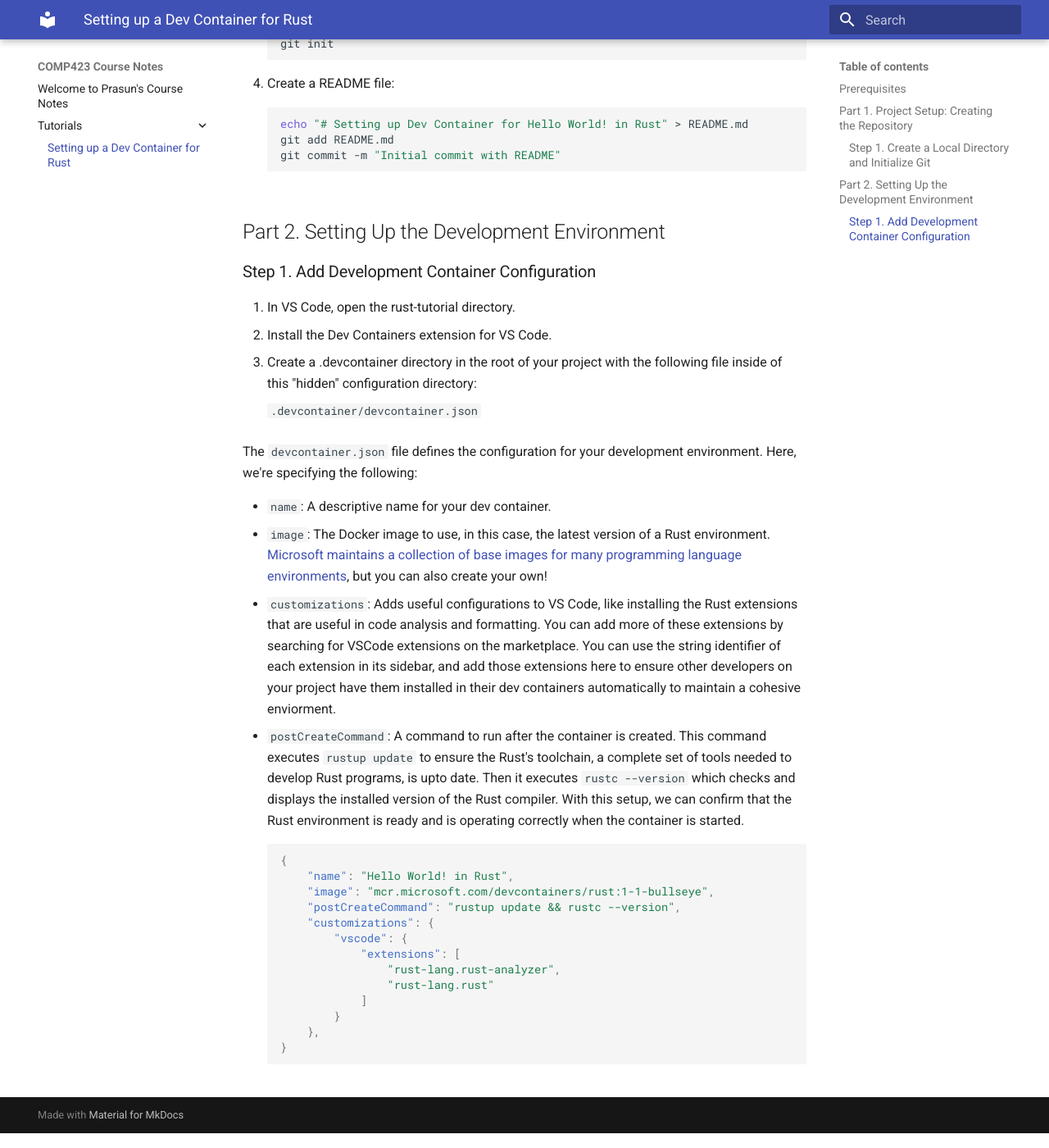
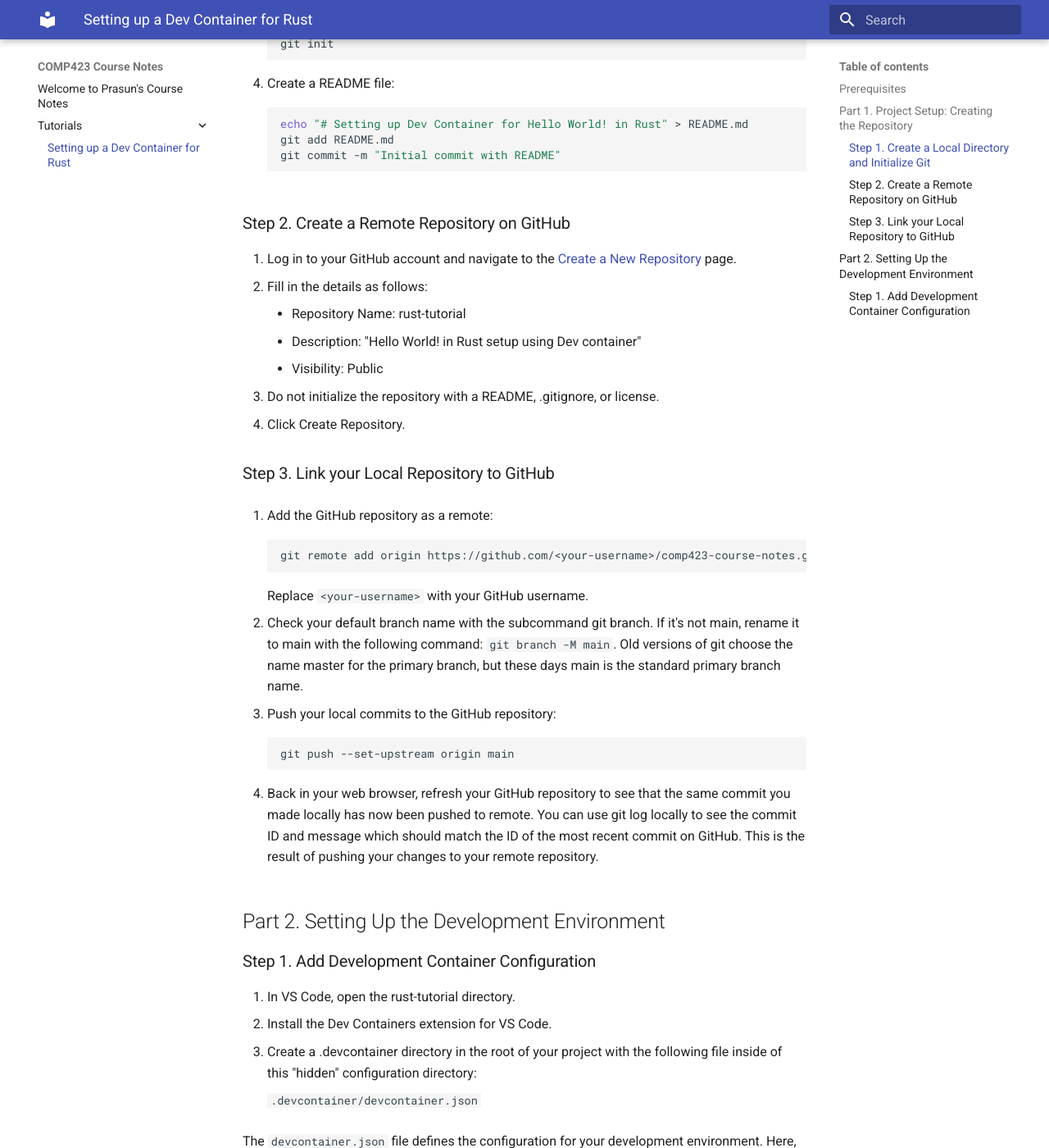
Before and after one commit to psap2/comp423-course-notes, an MkDocs documentation site: the page built from docs/tutorials/rust-setup.md, in a window 1280 px wide and 1400 px high, scrolled down 870 px. Shown: the whole window at 82% size. Built offline with MkDocs 1.6.1 and Material for MkDocs 9.7.7, drawn with Linux system fonts in a browser that asks for light colours.

Commit message:
Added missing instructions for setting up the development enviorment

````diff
--- a/docs/tutorials/rust-setup.md
+++ b/docs/tutorials/rust-setup.md
@@ -13,6 +13,7 @@ Hey! This tutorial will walk you through how to set up a dev container for Rust.
 
 ## Part 1. Project Setup: Creating the Repository
 ### Step 1. Create a Local Directory and Initialize Git
+
 1. Open your terminal or command prompt
 1. Create a new directory for the project. (Note: Of course, if you'd like to organize this tutorial somewhere else on your machine, go ahead and change into that parent directory first. By default this will be in your user's home directory.)
 
@@ -32,6 +33,33 @@ Hey! This tutorial will walk you through how to set up a dev container for Rust.
     git add README.md
     git commit -m "Initial commit with README"
     ```
+
+### Step 2. Create a Remote Repository on GitHub
+
+1. Log in to your GitHub account and navigate to the [Create a New Repository](https://github.com/new) page.
+1. Fill in the details as follows:
+    * Repository Name: rust-tutorial
+    * Description: "Hello World! in Rust setup using Dev container"
+    * Visibility: Public
+1. Do not initialize the repository with a README, .gitignore, or license.
+1. Click Create Repository.
+
+### Step 3. Link your Local Repository to GitHub
+1. Add the GitHub repository as a remote:
+    ```
+    git remote add origin https://github.com/<your-username>/comp423-course-notes.git
+    ```
+    Replace `<your-username>` with your GitHub username.
+
+1. Check your default branch name with the subcommand git branch. If it's not main, rename it to main with the following command: `git branch -M main`. Old versions of git choose the name master for the primary branch, but these days main is the standard primary branch name.
+
+1. Push your local commits to the GitHub repository:
+
+    ```
+    git push --set-upstream origin main
+    ```
+
+1. Back in your web browser, refresh your GitHub repository to see that the same commit you made locally has now been pushed to remote. You can use git log locally to see the commit ID and message which should match the ID of the most recent commit on GitHub. This is the result of pushing your changes to your remote repository.
 
 ## Part 2. Setting Up the Development Environment
 ### Step 1. Add Development Container Configuration
````
